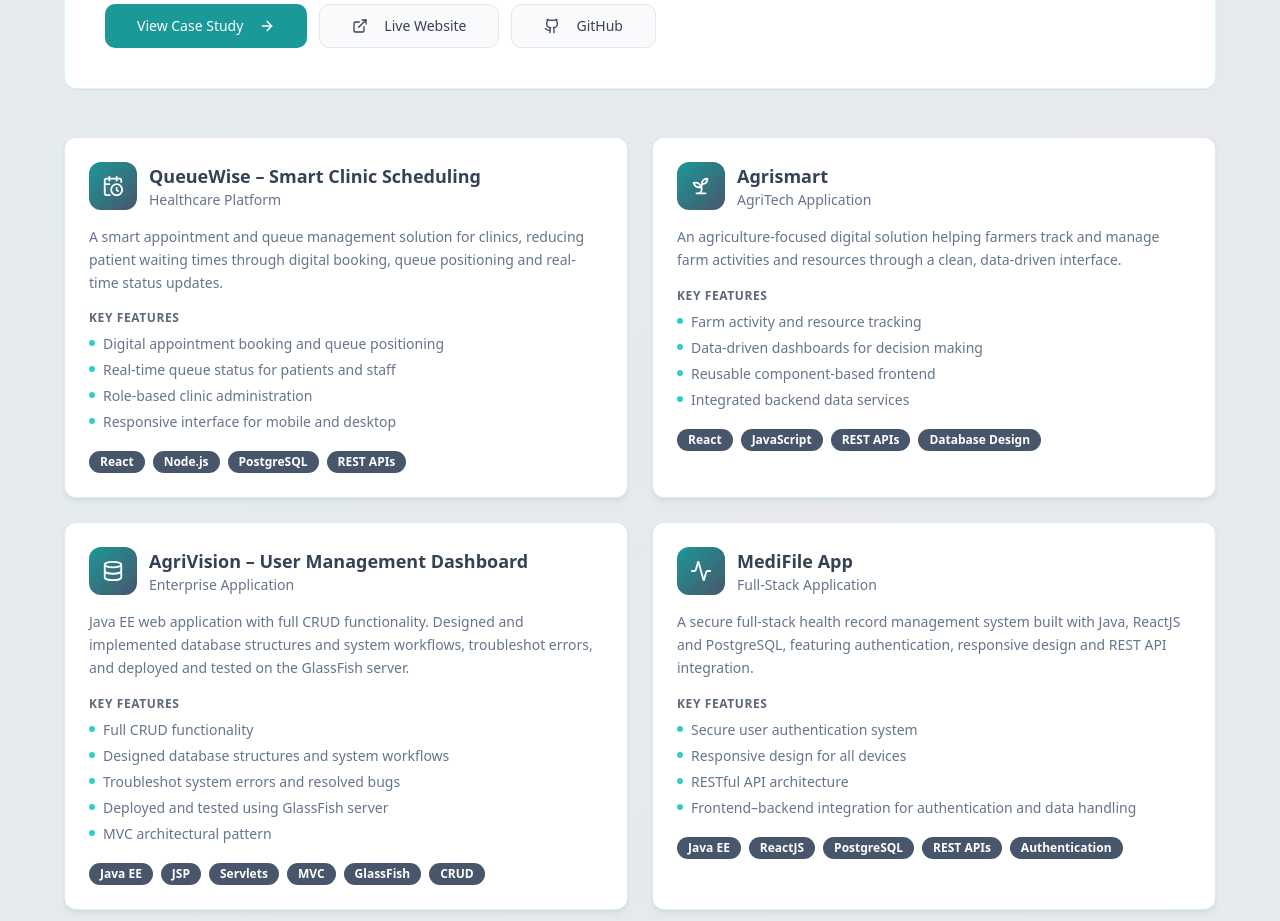
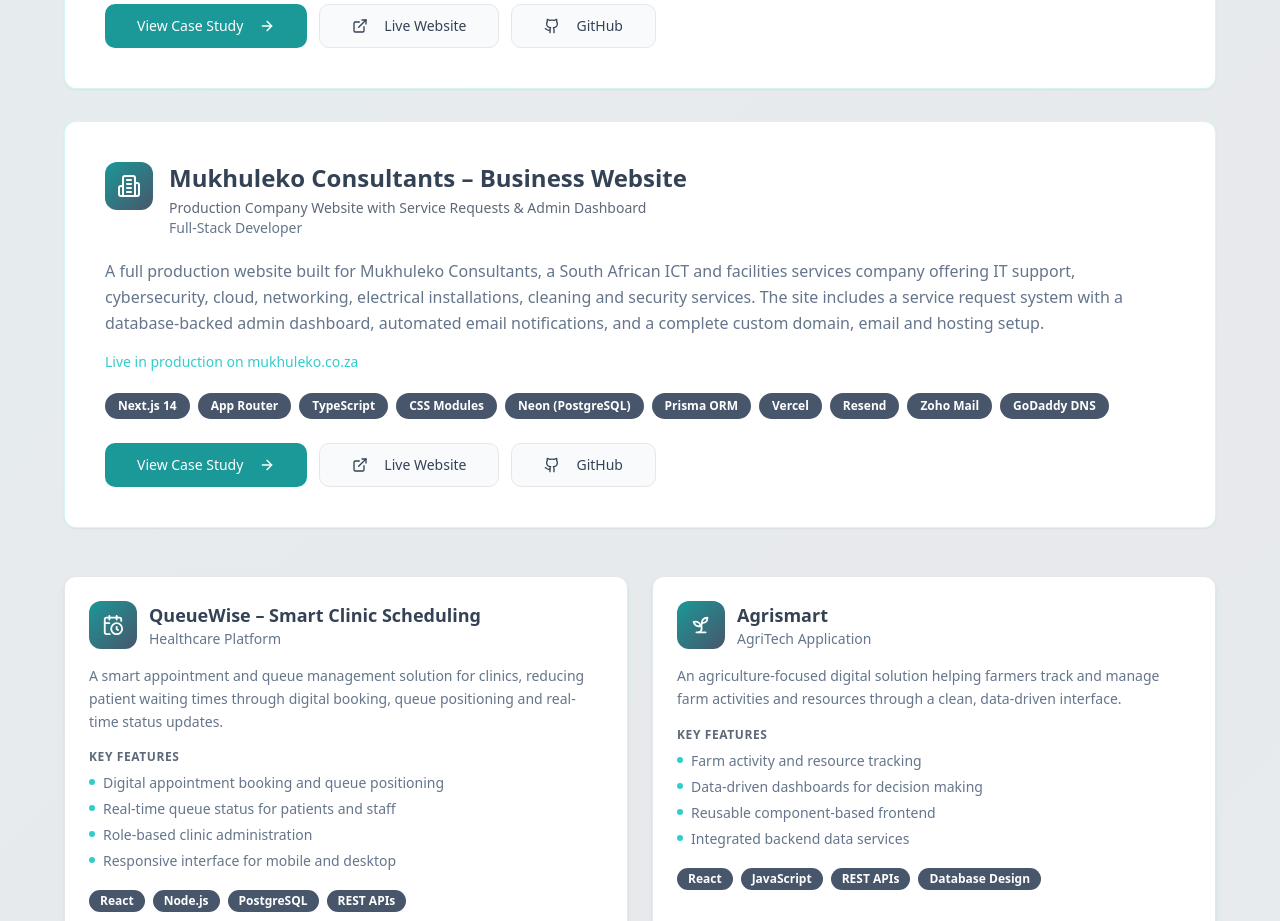
Before and after one commit to MashuduNemutudi/portfolio-mashudu-showcase, a React (Vite) app: page / in a window 1280 px wide. Shown: the part 9700-10621 px from the top of the page. Built offline with nearby package versions, Linux system fonts and the light colour scheme; the HTML template or start-up script is replaced by a standard one.

Commit message:
Changes
Co-authored-by: MashuduNemutudi <186163770+MashuduNemutudi@users.noreply.github.com>

```diff
--- a/src/components/Projects.tsx
+++ b/src/components/Projects.tsx
@@ -154,6 +154,72 @@ const featuredProjects: FeaturedProject[] = [
       "System architecture",
       "Testing and debugging",
       "Ongoing maintenance and feature development",
+    ],
+  },
+  {
+    id: "mukhuleko",
+    title: "Mukhuleko Consultants – Business Website",
+    tagline: "Production Company Website with Service Requests & Admin Dashboard",
+    role: "Full-Stack Developer",
+    status: "Live in production on mukhuleko.co.za",
+    icon: Building2,
+    liveUrl: "https://mukhuleko.co.za",
+    overview:
+      "A full production website built for Mukhuleko Consultants, a South African ICT and facilities services company offering IT support, cybersecurity, cloud, networking, electrical installations, cleaning and security services. The site includes a service request system with a database-backed admin dashboard, automated email notifications, and a complete custom domain, email and hosting setup.",
+    problem:
+      "The company had no professional online presence for its range of ICT and facilities services, and no structured way for clients to request a service or for the team to track those requests.",
+    solution:
+      "I designed and built a custom brand-driven marketing site with a 'Request a Service' flow that saves submissions to a live database, a password-protected admin dashboard for tracking and updating request status, and automated email notifications on every new submission.",
+    result:
+      "A fully deployed business website live on its own custom domain, with working business email and an operational request-tracking dashboard.",
+    integration: {
+      title: "Automated email notifications",
+      body: "New service requests trigger automated email notifications sent through Resend using a verified custom domain, so the business is alerted the moment a client submits a request — no manual checking required.",
+    },
+    architecture: [
+      "Next.js 14 App Router",
+      "CSS Modules design system",
+      "Prisma ORM",
+      "Neon serverless PostgreSQL",
+      "Resend email API",
+    ],
+    deployment: [
+      "Hosting → Vercel",
+      "Database → Neon (serverless PostgreSQL)",
+      "Domain & DNS → GoDaddy",
+      "Business email → Zoho Mail",
+      "Notifications → Resend",
+    ],
+    technologies: [
+      "Next.js 14",
+      "App Router",
+      "TypeScript",
+      "CSS Modules",
+      "Neon (PostgreSQL)",
+      "Prisma ORM",
+      "Vercel",
+      "Resend",
+      "Zoho Mail",
+      "GoDaddy DNS",
+    ],
+    features: [
+      "Custom brand-driven design system built from the client's logo",
+      "Service request form saving submissions to a live database",
+      "Password-protected admin dashboard for request tracking",
+      "Request status updates managed from the dashboard",
+      "Automated email notifications on new submissions via Resend",
+      "Verified custom domain used for outbound email",
+      "Fully responsive across mobile, tablet and desktop",
+      "Custom domain, DNS, business email and hosting fully connected",
+    ],
+    contributions: [
+      "End-to-end design and development",
+      "Custom CSS Modules design system (no UI framework)",
+      "Database schema and Prisma data layer",
+      "Service request flow and admin dashboard",
+      "Email notification integration",
+      "Domain, DNS, business email and hosting setup",
+      "Responsive testing and production deployment",
     ],
   },
 ];
```
